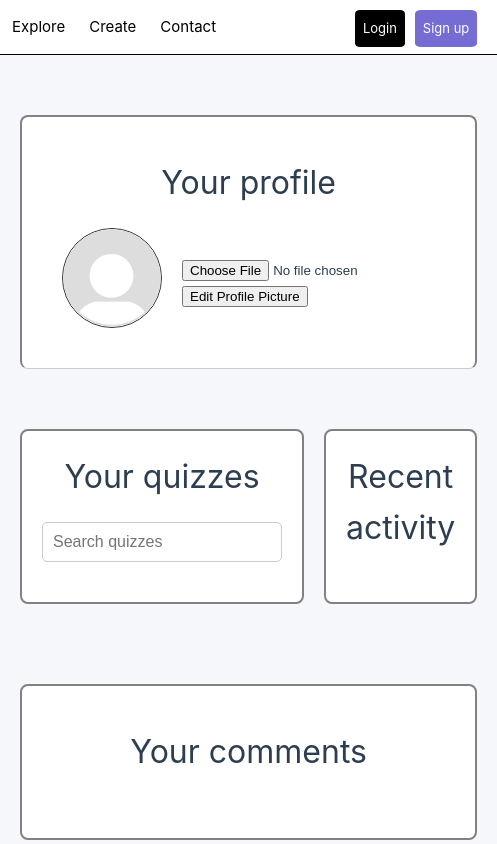
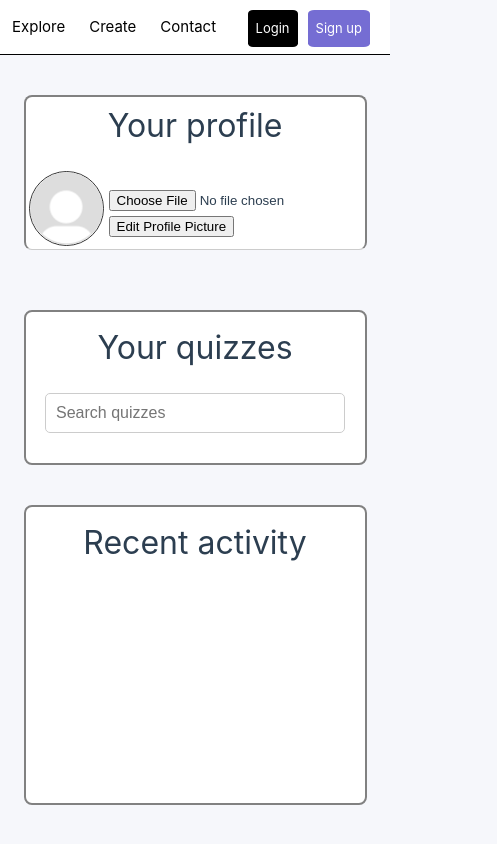
Before and after one commit to EmilJohns1/idatt2105-project-frontend, a Vue app: page /user in a window 390 px wide. Shown: the top 844 px of the page, 497 px wide, since content can reach past the window. Built offline with nearby package versions, Linux system fonts and the light colour scheme; what v-calendar would draw is missing.

Commit message:
made userPage scaleable

```diff
--- a/src/components/Calendar.vue
+++ b/src/components/Calendar.vue
@@ -190,4 +190,12 @@ onMounted(async () => {
   margin-left: 20px;
   width: -webkit-fill-available;
 }
+@media (max-width: 750px) {
+  .calendar-container {
+  display: flex;
+  flex-direction: column;
+  align-items: center;
+  margin-bottom: 20px;
+}
+}
 </style>
--- a/src/components/ImageCard.vue
+++ b/src/components/ImageCard.vue
@@ -74,4 +74,16 @@ const getImageUrl = computed(() => {
 .custom-background {
   background-image: linear-gradient(to bottom right, #ffffff, #ffffff);
 }
+
+@media (max-width: 750px) {
+  .card-title{
+    white-space: nowrap  ;      /* Prevents text wrapping */
+    overflow: hidden;          /* Hides the overflowing content */
+    text-overflow: ellipsis;
+  }
+  .item-image{
+    max-width: 130px;
+    max-height: 100px ;
+  }
+}
 </style>
--- a/src/components/NavBar.vue
+++ b/src/components/NavBar.vue
@@ -140,7 +140,6 @@ li a:hover {
 }
 .navbar {
   display: block;
-  min-width: 400px;
   border-bottom: solid 1px black;
 }
 .link {
--- a/src/components/UserPage.vue
+++ b/src/components/UserPage.vue
@@ -599,4 +599,78 @@ h3 {
   text-decoration: none;
   color: inherit;
 }
+@media (max-width: 750px) {
+    .quizzes-section {
+  display: grid;
+  align-items: baseline;
+  overflow-x: scroll;
+  width: 100%;
+  padding: 10px;
+}
+  .quizzes-recent-activity {
+  grid-template-columns: 1fr;
+  gap: 20px;
+  max-height: 100%;
+  margin-bottom: 60px;
+}
+.recent-activity-section{
+  height:300px;
+  overflow-y: scroll;
+  padding: 10px;
+}
+
+  .quiz-list{
+    grid-auto-flow: column;
+    padding-left: 0px;
+    overflow-x: scroll;
+  }
+  .quiz-card{
+    max-width: 100%;
+    width: 200px;
+    height: 200px;
+  }
+  .comment-grid {
+  display: grid;
+  place-items: center;
+  grid-template-columns: 1fr;
+  gap: 20px;
+}
+.comments-card {
+  width: 80%;
+  height: 200px;
+  max-height: 80%;
+  min-height: 240px;
+  overflow-y: auto;
+}
+.comment-and-button-container {
+  display: flex;
+  align-items: center;
+  width:100%;
+  flex-direction: column;
+}
+.profile-section{
+  padding: 3px;
+
+}
+.profile-picture{
+  width: 75px;
+  height: 75px;
+  margin-right: 5px;
+}
+.email{
+  font-size: 17px;
+  white-space: nowrap;       /* Prevents text wrapping */
+    overflow: hidden;          /* Hides the overflowing content */
+    text-overflow: ellipsis;
+}
+.comment-card {
+  padding: 10px;
+}
+.calendar-card {
+  padding: 10px;
+}
+.user-page{
+  padding:0px
+}
+}
 </style>
```
